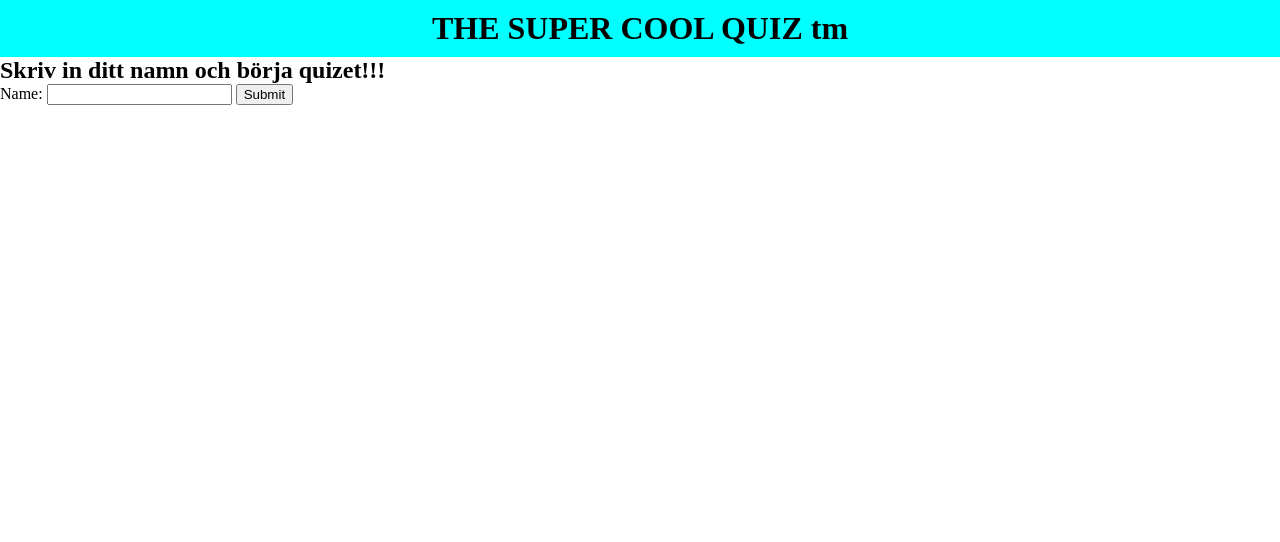
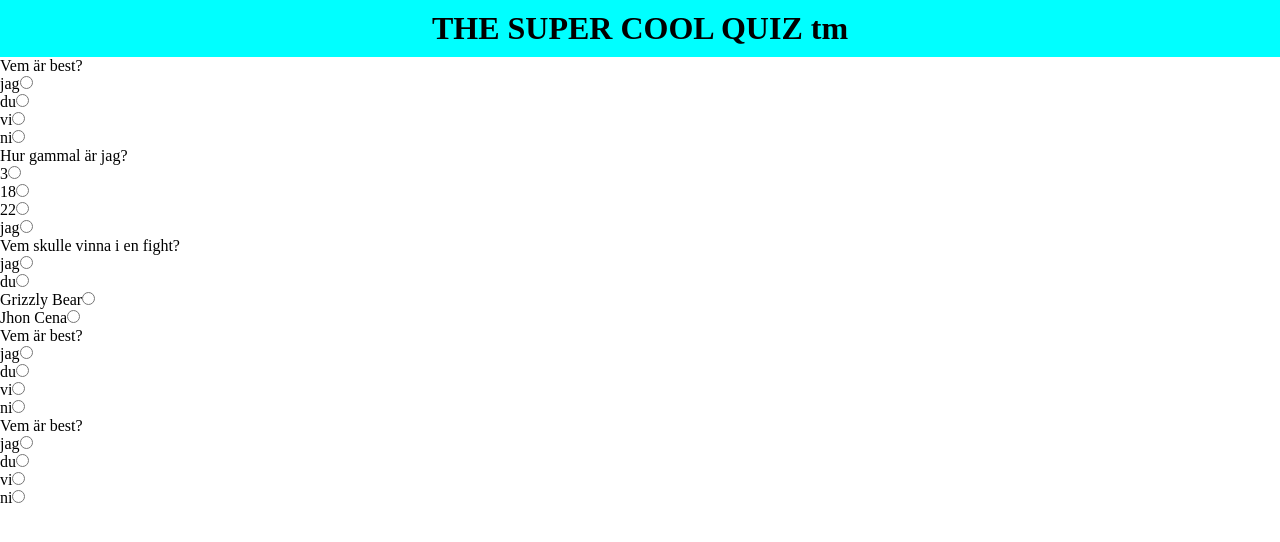
Before and after one commit to Egle-TE23/www, a PHP site: page /quiz.php in a window 1280 px wide. Shown: the top 542 px of the page. Run offline with PHP 8.4, Linux system fonts and the light colour scheme.

Commit message:
fortsatt jobba på quiz, nu kan jag göra hur många nya frågor jag vill lättare. ska fixa "nästa" knapp nästa gång

```diff
--- a/WEBSERVER/uppgifter/uppgift1/answers.php
+++ /dev/null
@@ -1,2 +0,0 @@
-<?php
-echo $_POST["name"];
--- /dev/null
+++ b/WEBSERVER/uppgifter/uppgift1/questions.php
@@ -0,0 +1,8 @@
+<?php
+
+$questions=[
+    array("Vem är best?","jag","du","vi","ni",1),
+    array("Hur gammal är jag?","3","18","22","jag",4),
+    array("Vem skulle vinna i en fight?","jag","du","Grizzly Bear","Jhon Cena",1),
+    array("Vem är best?","jag","du","vi","ni",1),
+    array("Vem är best?","jag","du","vi","ni",1),];
--- a/WEBSERVER/uppgifter/uppgift1/quiz.php
+++ b/WEBSERVER/uppgifter/uppgift1/quiz.php
@@ -1,5 +1,6 @@
 <?php
 session_start();
+include "questions.php";
 ?>
 
 <!DOCTYPE html>
@@ -14,11 +15,20 @@ session_start();
 
 <body>
     <?php include"header.php"?>
-    <form action="answers.php" method="post" class="main-form">
-        <h2>Skriv in ditt namn och börja quizet!!!</h2>
-        <label for="name">Name:</label>
-        <input type="text" name="name">
-        <input type="submit">
+
+    <form action="results.php" method="post" class="main-form">
+        <?php for($i=0; $i<count($questions); $i++)
+        {
+        echo '<div class="question" id="q'.$i.'">';
+        echo $questions[$i][0];
+        for($ii=1; $ii<count($questions[$i])-1; $ii++)
+        {
+        echo '<br><label for="">'.$questions[$i][$ii].'</label>';
+        echo '<input type="radio" name="q'.$i.'">';
+        }
+        echo '</div>';
+        }?>
+
     </form>
 
 
--- a/WEBSERVER/uppgifter/uppgift1/script.js
+++ b/WEBSERVER/uppgifter/uppgift1/script.js
@@ -0,0 +1,17 @@
+function Previous(n){
+    document.getElementById("q"+n).style.display="none";
+    document.getElementById("q"+(n-1)).style.display="block";
+    let title = document.getElementById("title");
+    if(n==1){
+        title.innerText ="Skriv in ditt namn och börja quizet!!!";
+    }
+    else{
+        title.innerText ="Fråga "+(n-1);
+    }
+}
+
+function Next(n){
+    document.getElementById("q"+n).style.display="none";
+    document.getElementById("q"+(n+1)).style.display="block";
+    document.getElementById("title").innerText ="Fråga "+(n+1);
+}
```
Also changed, not shown: WEBSERVER/uppgifter/uppgift1/welcome.php (added, +28 -0 lines), WEBSERVER/uppgifter/uppgift1/style.css (line endings or trailing spaces).
